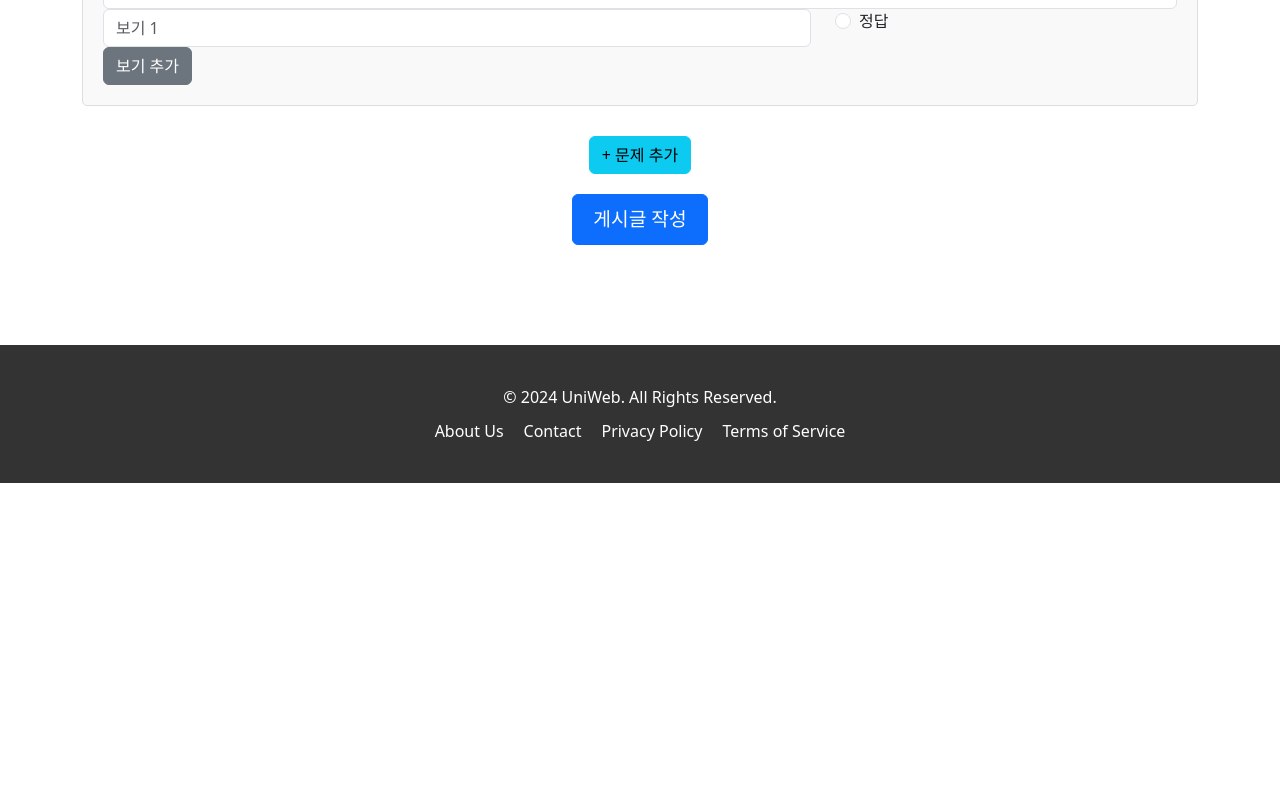
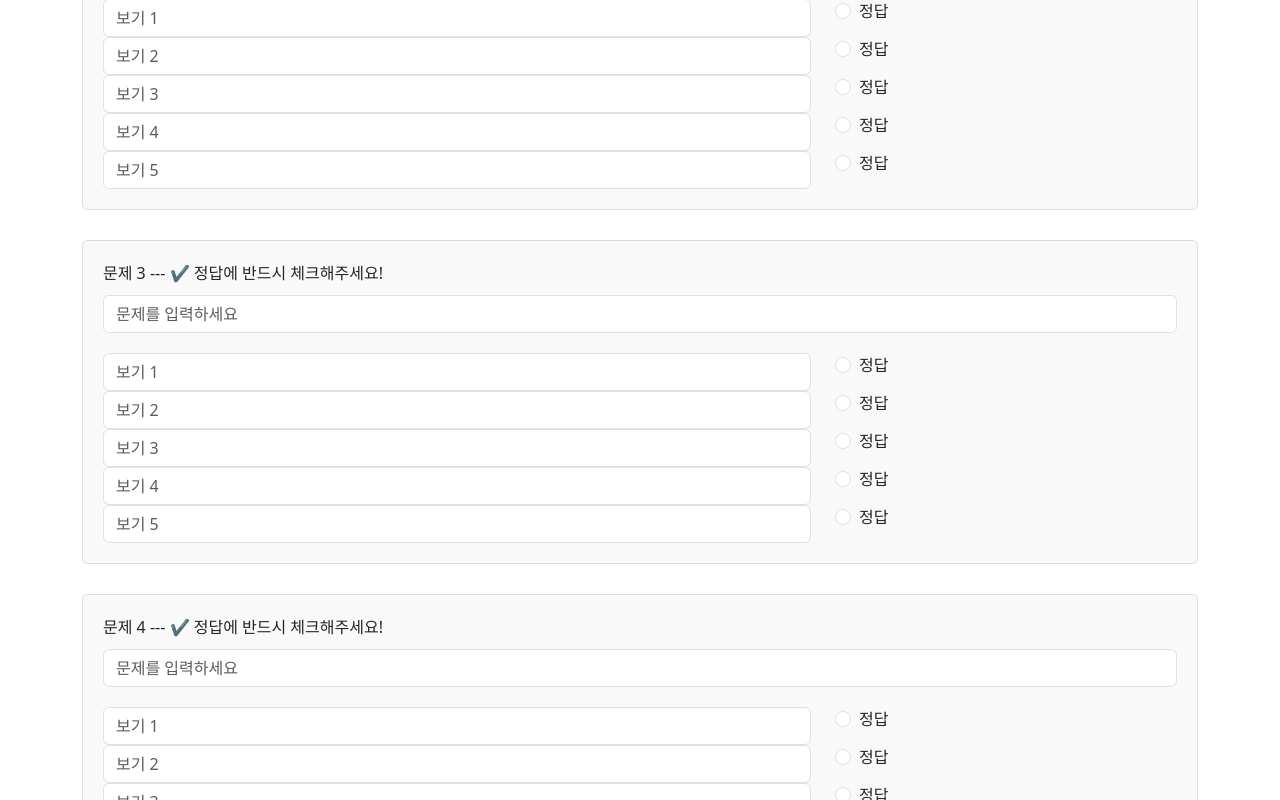
Before and after one commit to dgsim126/UniWeb-FE, a React (Create React App) app: page /create in a window 1280 px wide. Shown: the part 840-1640 px from the top of the page. Before the commit the page ends 1323 px from the top, so only its background shows below. Built offline with nearby package versions, Linux system fonts and the light colour scheme; sample sign-in values are in the browser's storage.

Commit message:
question form changed

```diff
--- a/src/pages/CreateForm.jsx
+++ b/src/pages/CreateForm.jsx
@@ -1,64 +1,221 @@
+// import React, { useState } from "react";
+// import { Container, Button, Form, Row, Col } from "react-bootstrap";
+// import styled from "styled-components";
+// import { createPost } from "../APIs/postAPI"; // API 호출 함수
+// import { useNavigate } from 'react-router-dom';
+
+// function CreatePost() {
+//     const [title, setTitle] = useState(""); // 게시글 제목
+//     const [problems, setProblems] = useState([ // 최소 3개의 문제 생성
+//         { problem_text: "", answers: [{ answer_text: "", is_correct: false }] },
+//         { problem_text: "", answers: [{ answer_text: "", is_correct: false }] },
+//         { problem_text: "", answers: [{ answer_text: "", is_correct: false }] }
+//     ]);
+//     const navigate = useNavigate();
+
+//     // 문제 텍스트 수정
+//     const handleProblemChange = (index, value) => {
+//         const newProblems = [...problems];
+//         newProblems[index].problem_text = value;
+//         setProblems(newProblems);
+//     };
+
+//     // 답변 추가
+//     const handleAddAnswer = (problemIndex) => {
+//         const newProblems = [...problems];
+//         newProblems[problemIndex].answers.push({ answer_text: "", is_correct: false });
+//         setProblems(newProblems);
+//     };
+
+//     // 답변 텍스트 수정
+//     const handleAnswerChange = (problemIndex, answerIndex, value) => {
+//         const newProblems = [...problems];
+//         newProblems[problemIndex].answers[answerIndex].answer_text = value;
+//         setProblems(newProblems);
+//     };
+
+//     // 정답 선택
+//     const handleCorrectChange = (problemIndex, answerIndex) => {
+//         const newProblems = [...problems];
+//         newProblems[problemIndex].answers.forEach((answer, index) => {
+//             answer.is_correct = index === answerIndex; // 하나만 정답으로 설정
+//         });
+//         setProblems(newProblems);
+//     };
+
+//     // 문제 추가
+//     const handleAddProblem = () => {
+//         setProblems([...problems, { problem_text: "", answers: [{ answer_text: "", is_correct: false }] }]);
+//     };
+
+//     // 게시글 작성 API 호출
+//     const handleSubmit = async (e) => {
+//         e.preventDefault();
+//         const postData = {
+//             title,
+//             date: new Date().toISOString().split("T")[0], // 현재 날짜
+//             problems,
+//         };
+
+//         try {
+//             await createPost(postData); // 게시글 작성 API 호출
+//             alert("게시글이 성공적으로 작성되었습니다.");
+//             navigate('/');
+//         } catch (error) {
+//             console.error("게시글 작성 실패:", error);
+//             alert("게시글 작성에 실패했습니다.");
+//         }
+//     };
+
+//     return (
+//         <Container>
+//             <PageTitle>⚔ 게임 생성하기</PageTitle>
+//             <Form onSubmit={handleSubmit}>
+//                 <Form.Group controlId="formTitle">
+//                     <Form.Label>[게시글 제목]</Form.Label>
+//                     <Form.Control
+//                         type="text"
+//                         placeholder="제목을 입력하세요"
+//                         value={title}
+//                         onChange={(e) => setTitle(e.target.value)}
+//                         required
+//                     />
+//                 </Form.Group>
+
+//                 {problems.map((problem, problemIndex) => (
+//                     <ProblemContainer key={problemIndex}>
+//                         <Form.Group controlId={`formProblem${problemIndex}`}>
+//                             <Form.Label>문제 {problemIndex + 1}</Form.Label>
+//                             <Form.Control
+//                                 type="text"
+//                                 placeholder="문제를 입력하세요"
+//                                 value={problem.problem_text}
+//                                 onChange={(e) => handleProblemChange(problemIndex, e.target.value)}
+//                                 required
+//                             />
+//                         </Form.Group>
+
+//                         {problem.answers.map((answer, answerIndex) => (
+//                             <Row key={answerIndex}>
+//                                 <Col xs={8}>
+//                                     <Form.Control
+//                                         type="text"
+//                                         placeholder={`보기 ${answerIndex + 1}`}
+//                                         value={answer.answer_text}
+//                                         onChange={(e) =>
+//                                             handleAnswerChange(problemIndex, answerIndex, e.target.value)
+//                                         }
+//                                         required
+//                                     />
+//                                 </Col>
+//                                 <Col xs={4}>
+//                                     <Form.Check
+//                                         type="radio"
+//                                         label="정답"
+//                                         checked={answer.is_correct}
+//                                         onChange={() => handleCorrectChange(problemIndex, answerIndex)}
+//                                     />
+//                                 </Col>
+//                             </Row>
+//                         ))}
+
+//                         <Button variant="secondary" onClick={() => handleAddAnswer(problemIndex)}>
+//                             보기 추가
+//                         </Button>
+//                     </ProblemContainer>
+//                 ))}
+
+//                 <ButtonContainer>
+//                     <Button variant="info" onClick={handleAddProblem}>
+//                         + 문제 추가
+//                     </Button>
+//                 </ButtonContainer>
+
+//                 <ButtonContainer>
+//                     <SubmitButton type="submit" variant="primary">
+//                         게시글 작성
+//                     </SubmitButton>
+//                 </ButtonContainer>
+//             </Form>
+//         </Container>
+//     );
+// }
+
+// export default CreatePost;
+
+// // Styled Components
+
+// const PageTitle = styled.h1`
+//   margin: 20px 0;
+//   text-align: center;
+//   font-size: 2.5rem;
+//   font-weight: bold;
+// `;
+
+// const ProblemContainer = styled.div`
+//   margin-bottom: 30px;
+//   padding: 20px;
+//   border: 1px solid #ddd;
+//   border-radius: 5px;
+//   background-color: #f9f9f9;
+// `;
+
+// const ButtonContainer = styled.div`
+//   text-align: center;
+//   margin-top: 20px;
+// `;
+
+// const SubmitButton = styled(Button)`
+//   padding: 10px 20px;
+//   font-size: 1.2rem;
+// `;
+
+
+
 import React, { useState } from "react";
 import { Container, Button, Form, Row, Col } from "react-bootstrap";
 import styled from "styled-components";
-import { createPost } from "../APIs/postAPI"; // API 호출 함수
+import { createPost } from "../APIs/postAPI";
 import { useNavigate } from 'react-router-dom';
 
 function CreatePost() {
-    const [title, setTitle] = useState(""); // 게시글 제목
-    const [problems, setProblems] = useState([ // 최소 3개의 문제 생성
-        { problem_text: "", answers: [{ answer_text: "", is_correct: false }] },
-        { problem_text: "", answers: [{ answer_text: "", is_correct: false }] },
-        { problem_text: "", answers: [{ answer_text: "", is_correct: false }] }
-    ]);
+    const [title, setTitle] = useState("");
+    const [problems, setProblems] = useState(Array.from({ length: 20 }, () => ({
+        problem_text: "",
+        answers: Array.from({ length: 5 }, () => ({ answer_text: "", is_correct: false })),
+    })));
     const navigate = useNavigate();
 
-    // 문제 텍스트 수정
     const handleProblemChange = (index, value) => {
         const newProblems = [...problems];
         newProblems[index].problem_text = value;
         setProblems(newProblems);
     };
 
-    // 답변 추가
-    const handleAddAnswer = (problemIndex) => {
-        const newProblems = [...problems];
-        newProblems[problemIndex].answers.push({ answer_text: "", is_correct: false });
-        setProblems(newProblems);
-    };
-
-    // 답변 텍스트 수정
     const handleAnswerChange = (problemIndex, answerIndex, value) => {
         const newProblems = [...problems];
         newProblems[problemIndex].answers[answerIndex].answer_text = value;
         setProblems(newProblems);
     };
 
-    // 정답 선택
     const handleCorrectChange = (problemIndex, answerIndex) => {
         const newProblems = [...problems];
         newProblems[problemIndex].answers.forEach((answer, index) => {
-            answer.is_correct = index === answerIndex; // 하나만 정답으로 설정
+            answer.is_correct = index === answerIndex;
         });
         setProblems(newProblems);
     };
 
-    // 문제 추가
-    const handleAddProblem = () => {
-        setProblems([...problems, { problem_text: "", answers: [{ answer_text: "", is_correct: false }] }]);
-    };
-
-    // 게시글 작성 API 호출
     const handleSubmit = async (e) => {
         e.preventDefault();
         const postData = {
             title,
-            date: new Date().toISOString().split("T")[0], // 현재 날짜
+            date: new Date().toISOString().split("T")[0],
             problems,
         };
 
         try {
-            await createPost(postData); // 게시글 작성 API 호출
+            await createPost(postData);
             alert("게시글이 성공적으로 작성되었습니다.");
             navigate('/');
         } catch (error) {
@@ -69,9 +226,9 @@ function CreatePost() {
 
     return (
         <Container>
-            <PageTitle>⚔ 게임 생성하기</PageTitle>
+            <PageTitle>⚔ 게임 생성하기 ⚔</PageTitle>
             <Form onSubmit={handleSubmit}>
-                <Form.Group controlId="formTitle">
+                <Form.Group controlId="formTitle" style={{ marginBottom: "50px" }}>
                     <Form.Label>[게시글 제목]</Form.Label>
                     <Form.Control
                         type="text"
@@ -85,13 +242,14 @@ function CreatePost() {
                 {problems.map((problem, problemIndex) => (
                     <ProblemContainer key={problemIndex}>
                         <Form.Group controlId={`formProblem${problemIndex}`}>
-                            <Form.Label>문제 {problemIndex + 1}</Form.Label>
+                            <Form.Label style={{ marginBottom: "10px" }}>문제 {problemIndex + 1} --- ✔ 정답에 반드시 체크해주세요!</Form.Label>
                             <Form.Control
                                 type="text"
                                 placeholder="문제를 입력하세요"
                                 value={problem.problem_text}
                                 onChange={(e) => handleProblemChange(problemIndex, e.target.value)}
                                 required
+                                style={{ marginBottom: "20px" }}
                             />
                         </Form.Group>
 
@@ -118,18 +276,8 @@ function CreatePost() {
                                 </Col>
                             </Row>
                         ))}
-
-                        <Button variant="secondary" onClick={() => handleAddAnswer(problemIndex)}>
-                            보기 추가
-                        </Button>
                     </ProblemContainer>
                 ))}
-
-                <ButtonContainer>
-                    <Button variant="info" onClick={handleAddProblem}>
-                        + 문제 추가
-                    </Button>
-                </ButtonContainer>
 
                 <ButtonContainer>
                     <SubmitButton type="submit" variant="primary">
@@ -144,7 +292,6 @@ function CreatePost() {
 export default CreatePost;
 
 // Styled Components
-
 const PageTitle = styled.h1`
   margin: 20px 0;
   text-align: center;
```
